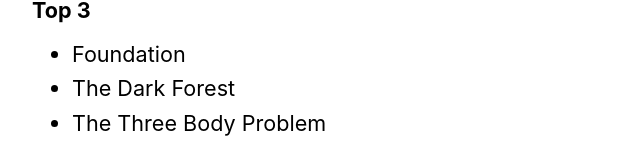
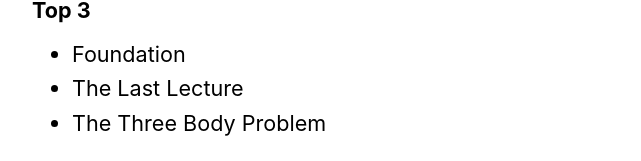
Before and after one commit to shihaocao/nextjs-shihao-website, a Next.js app: page / in a window 1280 px wide. Shown: the part 1470-1631 px from the top of the page, without its empty margins (302-943 px from the left). Built offline with nearby package versions, Linux system fonts and the light colour scheme.

Commit message:
The Last Lecture add

```diff
--- a/pages/index.js
+++ b/pages/index.js
@@ -93,7 +93,7 @@
         <h4  style={{marginBottom: neg_margin}}>Top 3</h4>
         <ul>
           <li>Foundation</li>
-          <li>The Dark Forest</li>
+          <li>The Last Lecture</li>
           <li>The Three Body Problem</li>
         </ul>
 
```
